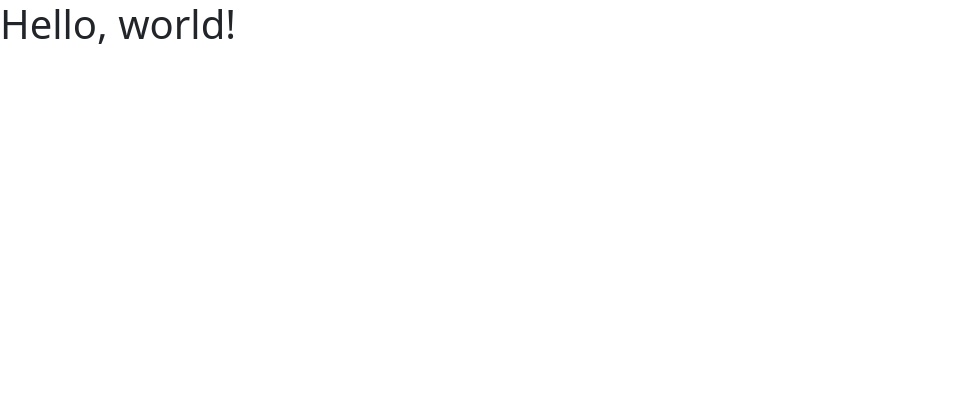
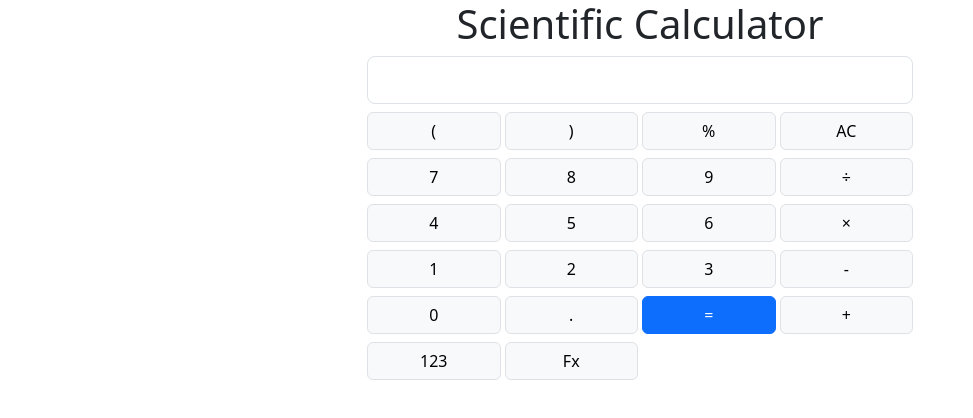
Before and after one commit to shanutiwari1010/scientific-calculator, a plain HTML site: page src/index.html in a window 1280 px wide. Shown: the whole page, without its empty margins (0-973 px from the left). Drawn offline with nearby package versions, Linux system fonts and the light colour scheme.

Commit message:
basic buttons and input box

```diff
--- a/src/index.html
+++ b/src/index.html
@@ -1,13 +1,143 @@
 <!doctype html>
-<html lang="en">
+<html>
+
 <head>
+
+  <title>Bootstrap demo</title>
   <meta charset="utf-8">
   <meta name="viewport" content="width=device-width, initial-scale=1">
-    <title>Bootstrap demo</title>
-    <link href="https://cdn.jsdelivr.net/npm/bootstrap@5.3.2/dist/css/bootstrap.min.css" rel="stylesheet" integrity="sha384-T3c6CoIi6uLrA9TneNEoa7RxnatzjcDSCmG1MXxSR1GAsXEV/Dwwykc2MPK8M2HN" crossorigin="anonymous">
+  <link href="https://cdn.jsdelivr.net/npm/bootstrap@5.3.2/dist/css/bootstrap.min.css" rel="stylesheet"
+    integrity="sha384-T3c6CoIi6uLrA9TneNEoa7RxnatzjcDSCmG1MXxSR1GAsXEV/Dwwykc2MPK8M2HN" crossorigin="anonymous">
 </head>
+
 <body>
-    <h1>Hello, world!</h1>
-    <script src="https://cdn.jsdelivr.net/npm/bootstrap@5.3.2/dist/js/bootstrap.bundle.min.js" integrity="sha384-C6RzsynM9kWDrMNeT87bh95OGNyZPhcTNXj1NW7RuBCsyN/o0jlpcV8Qyq46cDfL" crossorigin="anonymous"></script>
+  <div class="container">
+    <h1 class="text-center" mt-3>Scientific Calculator</h1>
+
+    <div class="row">
+      <div class="col-12 offset-md-3 col-md-6">
+        <div class="cards">
+          <div class="cards-body">
+            <input id="calc-display" readonly class="form-control form-control-lg" type="text"
+              aria-label=".form-control-lg example">
+            <div class="row gx-1">
+              <div class="col-3">
+                <button type="button" class="btn btn-light w-100 mt-2 border">
+                  (
+                </button>
+              </div>
+              <div class="col-3">
+                <button type="button" class="btn btn-light w-100 mt-2 border">
+                  )
+                </button>
+              </div>
+              <div class="col-3">
+                <button type="button" class="btn btn-light w-100 mt-2 border">
+                  %
+                </button>
+              </div>
+              <div class="col-3">
+                <button type="button" class="btn btn-light w-100 mt-2 border">
+                  AC
+                </button>
+              </div>
+              <div class="col-3">
+                <button type="button" class="btn btn-light w-100 mt-2 border">
+                  7
+                </button>
+              </div>
+              <div class="col-3">
+                <button type="button" class="btn btn-light w-100 mt-2 border">
+                  8
+                </button>
+              </div>
+              <div class="col-3">
+                <button type="button" class="btn btn-light w-100 mt-2 border">
+                  9
+                </button>
+              </div>
+              <div class="col-3">
+                <button type="button" class="btn btn-light w-100 mt-2 border">
+                  ÷
+                </button>
+              </div>
+              <div class="col-3">
+                <button type="button" class="btn btn-light w-100 mt-2 border">
+                  4
+                </button>
+              </div>
+              <div class="col-3">
+                <button type="button" class="btn btn-light w-100 mt-2 border">
+                  5
+                </button>
+              </div>
+              <div class="col-3">
+                <button type="button" class="btn btn-light w-100 mt-2 border">
+                  6
+                </button>
+              </div>
+              <div class="col-3">
+                <button type="button" class="btn btn-light w-100 mt-2 border">
+                  ×
+                </button>
+              </div>
+              <div class="col-3">
+                <button type="button" class="btn btn-light w-100 mt-2 border">
+                  1
+                </button>
+              </div>
+              <div class="col-3">
+                <button type="button" class="btn btn-light w-100 mt-2 border">
+                  2
+                </button>
+              </div>
+              <div class="col-3">
+                <button type="button" class="btn btn-light w-100 mt-2 border">
+                  3
+                </button>
+              </div>
+              <div class="col-3">
+                <button type="button" class="btn btn-light w-100 mt-2 border">
+                  -
+                </button>
+              </div>
+              <div class="col-3">
+                <button type="button" class="btn btn-light w-100 mt-2 border">
+                  0
+                </button>
+              </div>
+              <div class="col-3">
+                <button type="button" class="btn btn-light w-100 mt-2 border">
+                  .
+                </button>
+              </div>
+              <div class="col-3">
+                <button type="button" class="btn btn-primary  w-100 mt-2 border border-primary ">
+                  =
+                </button>
+              </div>
+              <div class="col-3">
+                <button type="button" class="btn btn-light w-100 mt-2 border">
+                  +
+                </button>
+              </div>
+              <div class="col-3">
+                <button type="button" class="btn btn-light w-100 mt-2 border">
+                  123
+                </button>
+              </div>
+              <div class="col-3">
+                <button type="button" class="btn btn-light w-100 mt-2 border">
+                  Fx
+                </button>
+
+              </div>
+            </div>
+          </div>
+        </div>
+        <script src="https://cdn.jsdelivr.net/npm/bootstrap@5.3.2/dist/js/bootstrap.bundle.min.js"
+          integrity="sha384-C6RzsynM9kWDrMNeT87bh95OGNyZPhcTNXj1NW7RuBCsyN/o0jlpcV8Qyq46cDfL"
+          crossorigin="anonymous"></script>
 </body>
+
 </html>
```
Lines whose indentation alone changed are shown as unchanged.
